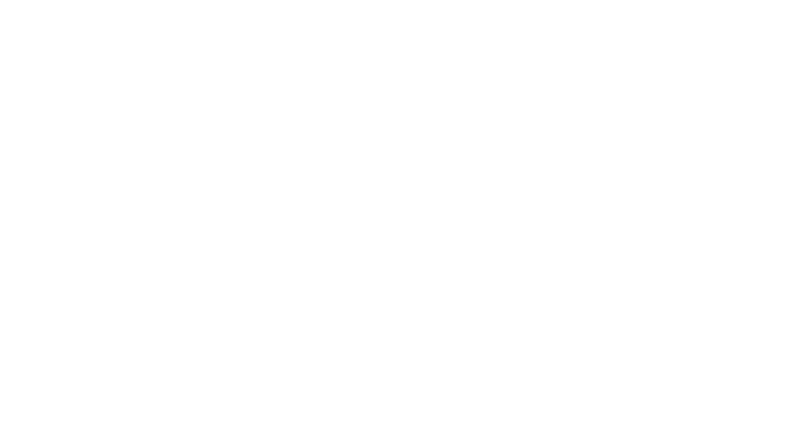
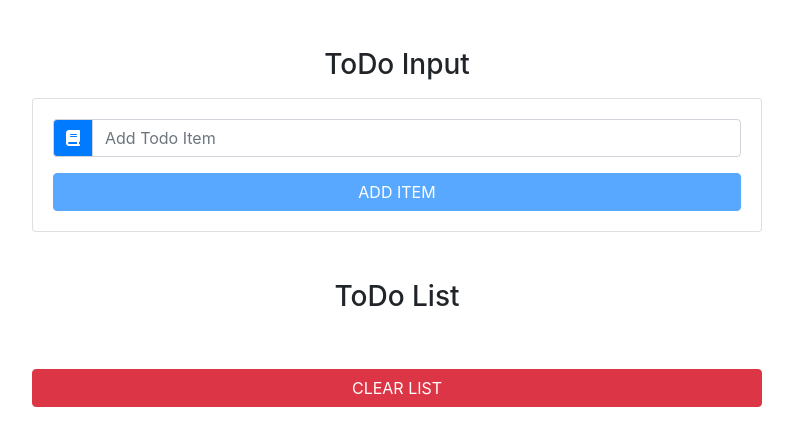
Before and after one commit to LS-training/react-to-do-list, a React (Create React App) app: page / in a window 1280 px wide. Shown: the top 446 px of the page, without its empty margins (243-1036 px from the left). Built offline with nearby package versions, Linux system fonts and the light colour scheme.

Commit message:
Finished Application

```diff
--- a/src/App.js
+++ b/src/App.js
@@ -1,12 +1,84 @@
 import React from "react";
-import uuid from "uuid";
 import "bootstrap/dist/css/bootstrap.min.css";
 import ToDoInput from "./components/ToDoInput/ToDoInput";
 import ToDoList from "./components/ToDoList/ToDoList";
+import { v4 as uuidv4 } from "uuid";
 
 class App extends React.Component {
+  constructor(props) {
+    super(props);
+    this.state = {
+      items: [],
+      id: uuidv4(),
+      item: "",
+      editItem: false,
+    };
+  }
+
+  handleChange = (event) => {
+    this.setState({
+      item: event.target.value,
+    });
+  };
+
+  handleSubmit = (event) => {
+    event.preventDefault();
+    const newItem = {
+      id: this.state.id,
+      title: this.state.item,
+    };
+    const updatedItems = [...this.state.items, newItem];
+    this.setState({
+      items: updatedItems,
+      item: "",
+      id: uuidv4(),
+      editItem: false,
+    });
+  };
+  clearList = () => {
+    this.setState({
+      items: [],
+    });
+  };
+  handleDelete = (id) => {
+    const filteredItems = this.state.items.filter((item) => item.id !== id);
+    this.setState({
+      items: filteredItems,
+    });
+  };
+  handleEdit = (id) => {
+    const filteredItems = this.state.items.filter((item) => item.id !== id);
+    const selectedItem = this.state.items.find((item) => item.id === id);
+    this.setState({
+      items: filteredItems,
+      item: selectedItem.title,
+      id: id,
+      editItem: true,
+    });
+  };
+
   render() {
-    return <div className="App"></div>;
+    return (
+      <div className="container">
+        <div className="row">
+          <div className="col-10 mx-auto col-md-8 mt-5">
+            <h3 className="text-capitalize text-center ">ToDo Input</h3>
+            <ToDoInput
+              item={this.state.item}
+              handleChange={this.handleChange}
+              handleSubmit={this.handleSubmit}
+              editItem={this.state.editItem}
+            />
+            <ToDoList
+              items={this.state.items}
+              clearList={this.clearList}
+              handleDelete={this.handleDelete}
+              handleEdit={this.handleEdit}
+            />
+          </div>
+        </div>
+      </div>
+    );
   }
 }
 
--- a/src/components/ToDoInput/ToDoInput.js
+++ b/src/components/ToDoInput/ToDoInput.js
@@ -2,6 +2,38 @@
 
 export default class ToDoInput extends Component {
   render() {
-    return <div></div>;
+    const { item, handleChange, handleSubmit, editItem } = this.props;
+
+    return (
+      <div className="card card-body my-3">
+        <form onSubmit={handleSubmit}>
+          <div className="input-group">
+            <div className="input-group-prepend">
+              <div className="input-group-text bg-primary text-white">
+                <i className="fas fa-book" />
+              </div>
+            </div>
+            <input
+              type="text"
+              className="form-control text-capitalize"
+              placeholder="add todo item"
+              value={item}
+              onChange={handleChange}
+            />
+          </div>
+          <button
+            type="submit"
+            disabled={item ? false : true}
+            className={
+              editItem
+                ? "btn btn-block btn-success mt-3 text-uppercase"
+                : "btn btn-block btn-primary mt-3 text-uppercase"
+            }
+          >
+            {editItem ? "Edit Item" : "Add Item"}
+          </button>
+        </form>
+      </div>
+    );
   }
 }
--- a/src/components/ToDoItem/ToDoItem.js
+++ b/src/components/ToDoItem/ToDoItem.js
@@ -2,6 +2,19 @@
 
 export default class ToDoItem extends Component {
   render() {
-    return <div></div>;
+    const { title, handleDelete, handleEdit } = this.props;
+    return (
+      <li className="list-group-item text-capitalize d-flex justify-content-between my-2">
+        <h6>{title}</h6>
+        <div className="todo-icon">
+          <span className="mx-2 text-success" onClick={handleEdit}>
+            <i className="fas fa-pen"></i>
+          </span>
+          <span className="mx-2 text-danger" onClick={handleDelete}>
+            <i className="fas fa-trash"></i>
+          </span>
+        </div>
+      </li>
+    );
   }
 }
--- a/src/components/ToDoList/ToDoList.js
+++ b/src/components/ToDoList/ToDoList.js
@@ -3,6 +3,28 @@
 
 export default class ToDoList extends Component {
   render() {
-    return <section></section>;
+    const { items, clearList, handleDelete, handleEdit } = this.props;
+    return (
+      <ul className="list-group my-5">
+        <h3 className="text-capitalize text-center"> ToDo List</h3>
+        {items.map((item) => {
+          return (
+            <ToDoItem
+              key={item.id}
+              title={item.title}
+              handleDelete={() => handleDelete(item.id)}
+              handleEdit={() => handleEdit(item.id)}
+            />
+          );
+        })}
+        <button
+          type="button"
+          className="btn btn-danger btn-block text-uppercase mt-5"
+          onClick={clearList}
+        >
+          Clear List
+        </button>
+      </ul>
+    );
   }
 }
```
